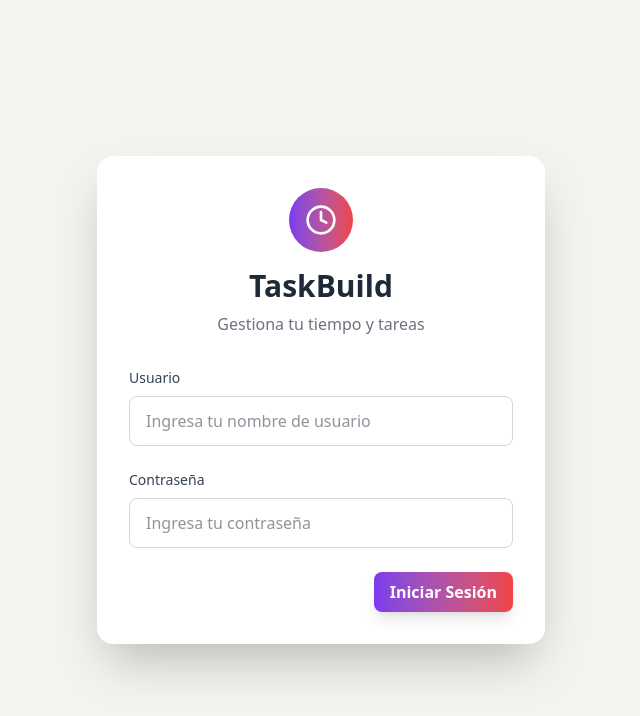
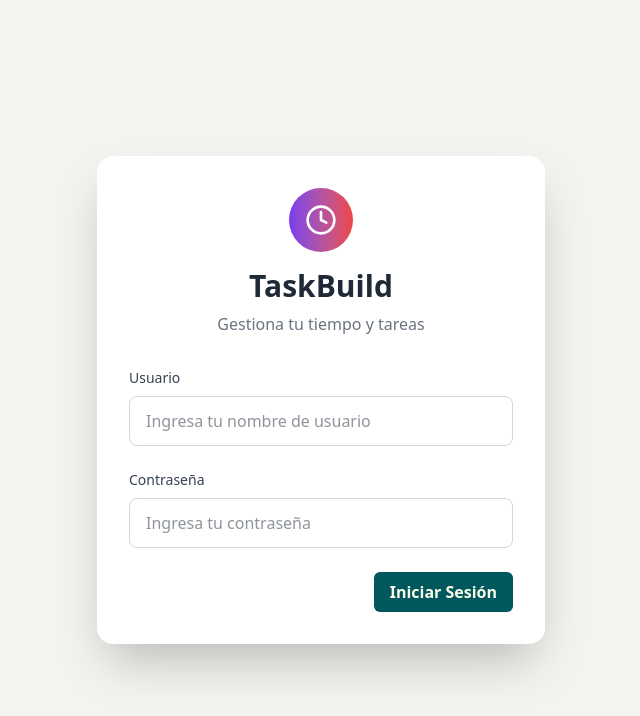
Before and after one commit to sermarmar/task-build-app, a React (Vite) app: page / in a window 1280 px wide. Shown: the top 716 px of the page, without its empty margins (319-959 px from the left). Built offline with nearby package versions, Linux system fonts and the light colour scheme; no server answers.

Commit message:
feat: mejorar Navbar y Button con nuevos estilos y funcionalidad de navegación

```diff
--- a/src/app/components/template/Navbar.tsx
+++ b/src/app/components/template/Navbar.tsx
@@ -1,6 +1,7 @@
 import { Bolt, CircleUserRound, House, LogOut, Notebook, User } from "lucide-react";
 import { useAuth } from "../../contexts/auth/useAuth";
-import { useNavigate } from "react-router";
+import { useLocation, useNavigate } from "react-router";
+import { Button } from "../ux/Button";
 
 interface NavbarProps {
     className?: string;
@@ -10,23 +11,49 @@ export const Navbar: React.FC<NavbarProps> = ({ className }) => {
 
     const { user, logout } = useAuth();
     const navigate = useNavigate();
+    const { pathname } = useLocation();
+
+    const navItems = [
+        { icon: <House />, path: '/home' },
+        { icon: <Notebook />, path: '/notes' },
+        { icon: <CircleUserRound />, path: '/profile' },
+        { icon: <Bolt />, path: '/settings' },
+    ];
+
+    const isActive = (path: string) => pathname === path;
 
     const handleLogout = () => {
         logout();
         navigate('/');
     };
 
+
     return (
-        <nav className={`bg-tertiary-200 shadow rounded-2xl text-primary-900 h-full flex flex-col items-center ${className}`}>
-            <div className="flex flex-col h-full items-center justify-between p-4">
+        <nav className={`bg-tertiary-200 shadow rounded-l-2xl rounded-e-4xl text-primary-900 h-full flex flex-col items-center ${className}`}>
+            <div className="flex flex-col h-full items-center justify-between p-2">
                 <User size={24} className="mb-2" />
                 <div className="flex flex-col gap-8">
-                    <House />
-                    <Notebook />
-                    <CircleUserRound />
-                    <Bolt />
+                    {navItems.map(({ icon, path }) => (
+                        <Button
+                            key={path}
+                            type="button"
+                            form="pill"
+                            color="transparent"
+                            onClick={() => navigate(path)}
+                            className={`
+                                hover:bg-primary-900 hover:text-tertiary-50
+                                ${isActive(path)
+                                    ? 'bg-primary-900 text-tertiary-50'
+                                    : ''}
+                            `}
+                        >
+                            {icon}
+                        </Button>
+                    ))}
                 </div>
-                <LogOut size={16} className="mb-2" onClick={ handleLogout }/>
+                <Button type="button" form="pill" color="transparent" onClick={ handleLogout } className="hover:bg-primary-900 hover:text-tertiary-50">
+                    <LogOut />
+                </Button>
             </div>
         </nav>
     );
--- a/src/app/components/ux/Button.tsx
+++ b/src/app/components/ux/Button.tsx
@@ -1,20 +1,38 @@
+import { twMerge } from "tailwind-merge";
+
 interface ButtonProps {
     children: React.ReactNode;
     onClick?: () => void;
     className?: string;
     type: 'button' | 'submit' | 'reset';
+    form?: 'square' | 'rounded' | 'pill';
     disabled?: boolean;
-    color?: 'primary' | 'secondary' | 'danger' | 'warning' | 'success' | 'info' | 'light' | 'dark';
+    color?: 'primary' | 'secondary' | 'tertiary' | 'transparent' | 'danger' | 'warning' | 'success' | 'info' | 'light' | 'dark';
 }
 
-export const Button: React.FC<ButtonProps> = ({ children, onClick, className, type, disabled, color = 'primary' }) => {
+export const Button: React.FC<ButtonProps> = ({ children, onClick, className, type, form = 'square', disabled, color = 'primary' }) => {
 
     const getColorClass = () => {
         switch (color) {
             case 'primary':
-                return 'bg-gradient-to-r from-accent-from to-accent-to';
+                return 'bg-primary-900 text-tertiary-50';
             case 'secondary':
-                return 'bg-gray-500';
+                return 'bg-secondary-500 text-tertiary-50';
+            case 'tertiary':
+                return 'bg-tertiary-500 text-tertiary-50';
+            case 'transparent':
+                return 'bg-transparent text-primary-900';
+        }
+    }
+
+    const getFormClass = () => {
+        switch (form) {
+            case 'square':
+                return 'rounded-md px-4 py-2';
+            case 'rounded':
+                return 'rounded-lg px-4 py-2';
+            case 'pill':
+                return 'rounded-full p-2';
         }
     }
 
@@ -23,7 +41,7 @@ export const Button: React.FC<ButtonProps> = ({ children, onClick, className, ty
             type={type}
             onClick={onClick}
             disabled={disabled}
-            className={`${ getColorClass() } flex items-center gap-2 text-white px-4 py-2 rounded-lg font-semibold hover:from-purple-700 hover:to-pink-700 transform hover:scale-105 transition duration-200 shadow-lg ${className}`}>
+            className={twMerge( getColorClass(), 'flex items-center gap-2 cursor-pointer', getFormClass(), 'font-semibold transform hover:scale-105 transition duration-200', className )}>
             { children }
         </button>
     )
```
